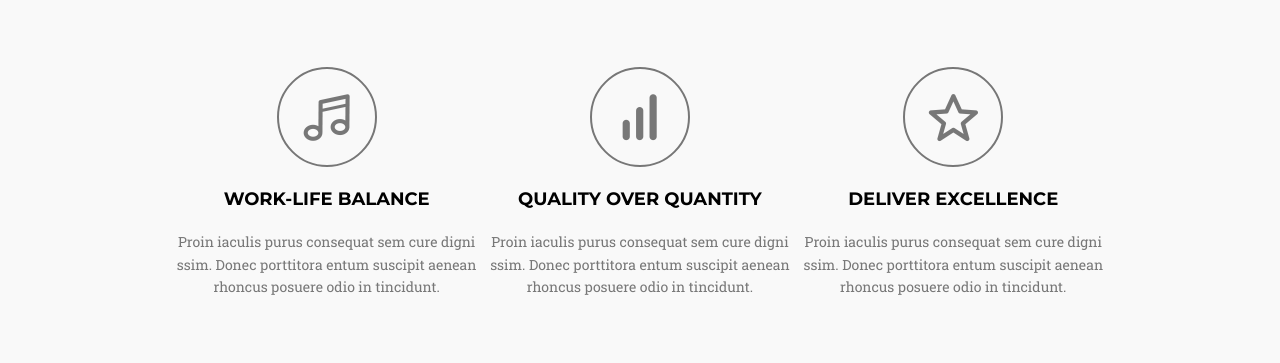
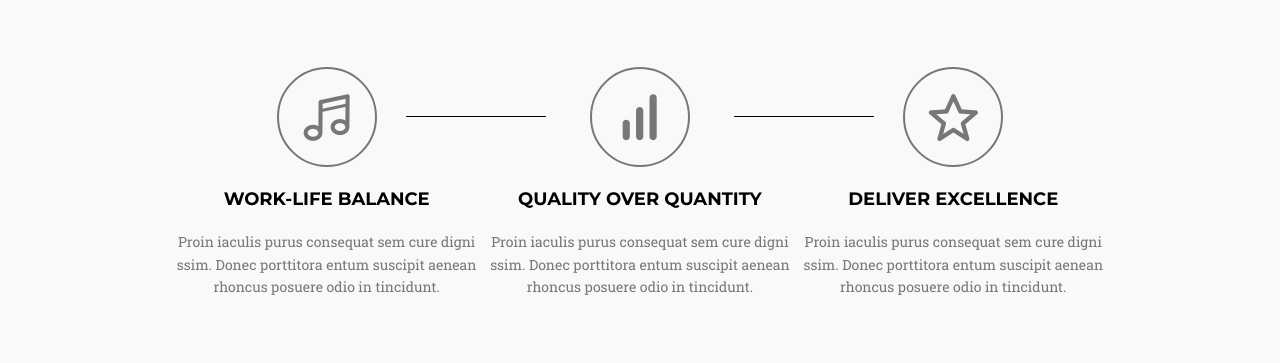
Before and after one commit to marckraw/Task3-of-Weekly-WebDev-Challenge, a website: page app/index.html in a window 1280 px wide. Shown: the part 2914-3277 px from the top of the page. Drawn offline with nearby package versions, Linux system fonts and the light colour scheme; files that its build step writes are made by us from their sources.

Commit message:
Add horizontal line to separate sections in section Values. Using ::after and ::before.

```diff
--- a/src/scss/partials/_main.scss
+++ b/src/scss/partials/_main.scss
@@ -380,6 +380,35 @@
     border-radius: 50%;
     padding-top: 25px;
   }
+
+  &__item--first {
+    position: relative;
+    z-index: 0;
+  }
+  &__item--first:after {
+    content: "";
+    width: 140px;
+    border-top: 1px solid #000;
+    z-index: 99;
+    position: absolute;
+    top: 20%;
+    right: -20%;
+  }
+
+  &__item--last {
+    position: relative;
+    z-index: 0;
+  }
+
+  &__item--last:after {
+    content: "";
+    width: 140px;
+    border-top: 1px solid #000;
+    z-index: 99;
+    position: absolute;
+    top: 20%;
+    left: -20%;
+  }
 }
 
 
```
